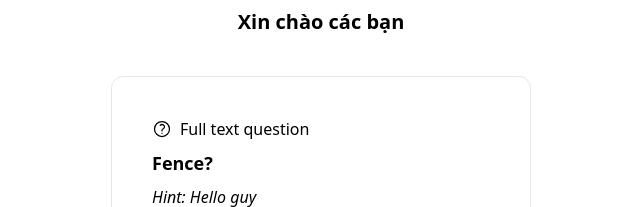
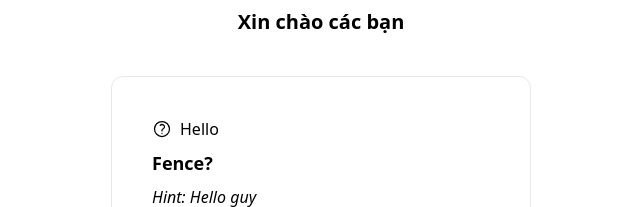
Before and after one commit to tanlethanh/yours, a Next.js app: page /sample in a window 1280 px wide. Shown: the top 207 px of the page, without its empty margins (319-959 px from the left). Built offline with nearby package versions, Linux system fonts and the light colour scheme.

Commit message:
Fast fix type error

```diff
--- a/pages/sample.tsx
+++ b/pages/sample.tsx
@@ -35,6 +35,9 @@ const Home: NextPage = () => {
                         text: 'Xin chao tat ca cac ban',
                     },
                 ]}
+                updateNumberCorrect={undefined}
+                title={'Hello'}
+                next={() => {}}
             />
 
             <FullTextQuestion
```
